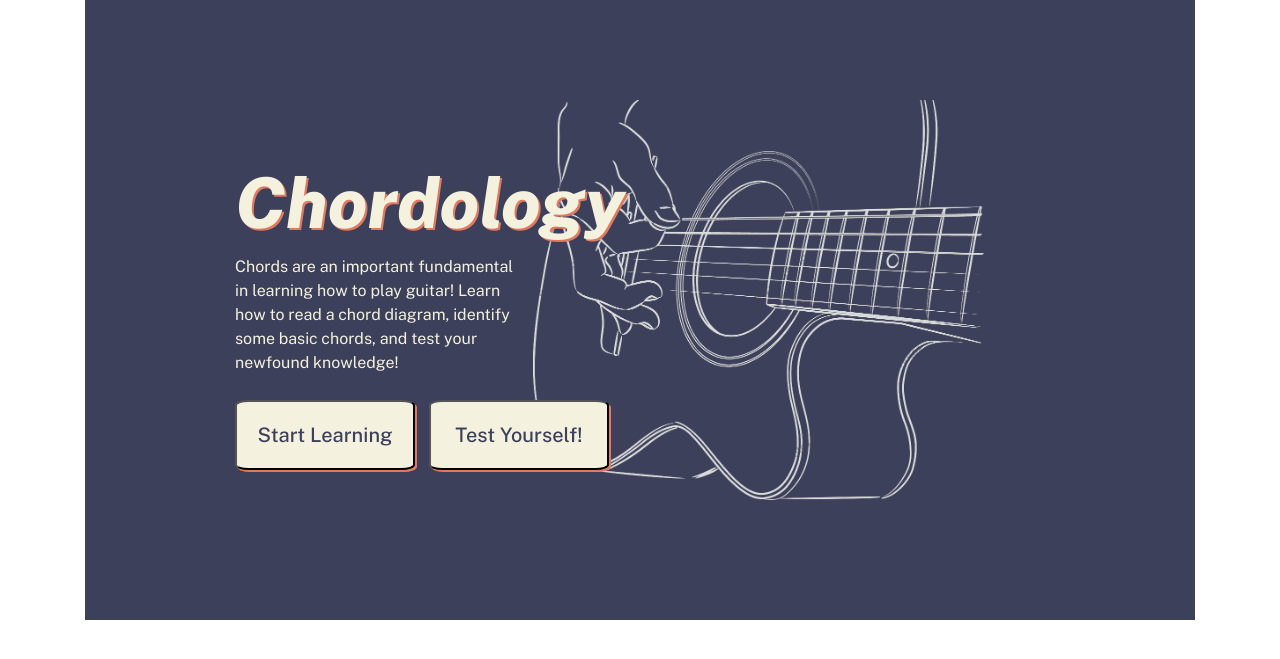
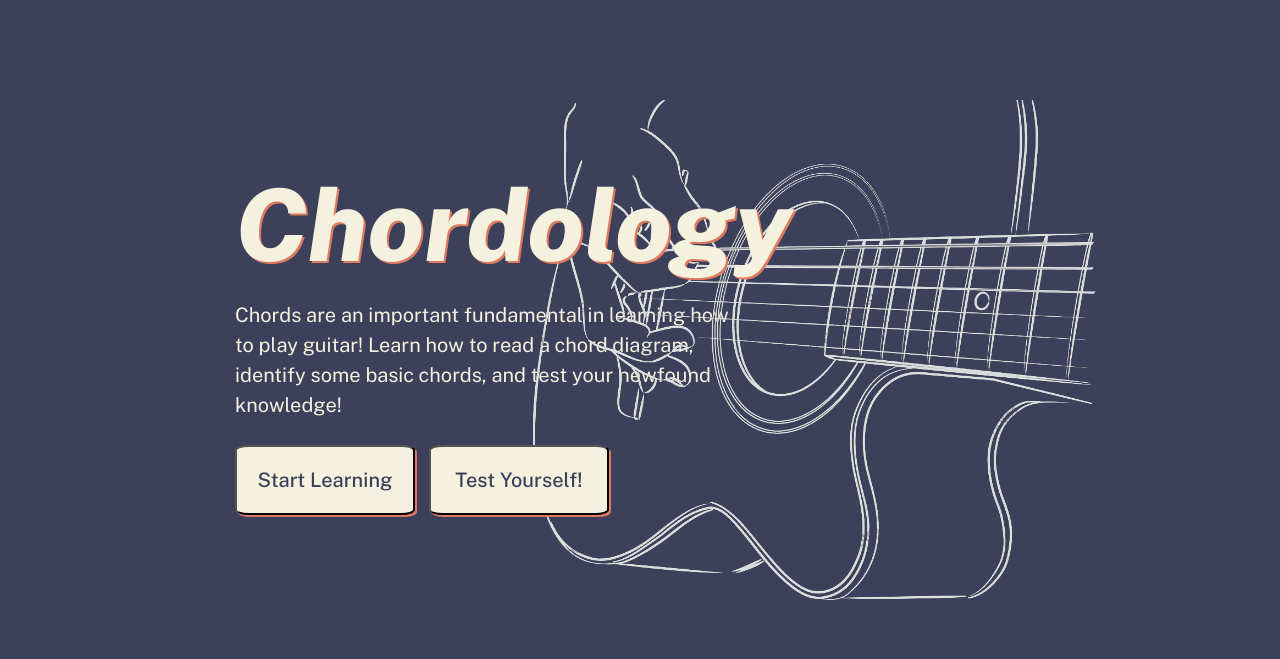
Before and after one commit to mweaser/chordology, a Flask app: page / in a window 1280 px wide. Shown: the top 659 px of the page. Run offline with Flask 2, Linux system fonts and the light colour scheme; some libraries are stand-ins or nearby versions.

Commit message:
update home to full bleed

```diff
--- a/static/home.js
+++ b/static/home.js
@@ -8,4 +8,5 @@ $(document).ready(function() {
 
     })
     $(".navbar").hide()
+    $(".bodycolor").css("background-color", "#3d405b");
 })
--- a/static/main.css
+++ b/static/main.css
@@ -303,11 +303,15 @@
 }
 
 .home-header {
-    font-size: 70px;
+    font-size: 100px;
     font-weight: 800;
     font-family: 'Public Sans', sans-serif;
     font-style: italic;
     filter: drop-shadow(2px 2px 0px #e07a5fff);
+}
+.homedesc{
+    font-size: 20px;
+    width: 500px;
 }
 body{
     font-family: 'Public Sans', sans-serif;
@@ -393,7 +397,7 @@ body{
 #homeimg{
     position: absolute;
     margin-left: 35%;
-    height: 400px;
+    height: 500px;
     margin-top: 100px;
     z-index: 0;
 }
@@ -450,6 +454,6 @@ img.animated-gif{
     left: 375px; */
 }
 .navbar-brand{
-    font-size: italic;
+    font-style: italic;
     font-weight: 800;
 }
--- a/templates/home.html
+++ b/templates/home.html
@@ -8,13 +8,7 @@
 <div class="home">
 
     <div class="home-header">Chordology</div>
-    <div>
-        Chords are an important fundamental <br>
-        in learning how to play guitar! Learn <br>
-        how to read a chord diagram, identify <br>
-        some basic chords, and test your <br>
-        newfound knowledge!
-    </div>
+    <div class="homedesc"> Chords are an important fundamental in learning how to play guitar! Learn how to read a chord diagram, identify some basic chords, and test your newfound knowledge!</div>
     <div id="homebuttons">
         <button id="start-learning" class="home-button">Start Learning</button>
         <button id="test-yourself" class="home-button">Test Yourself!</button>
--- a/templates/layout.html
+++ b/templates/layout.html
@@ -25,7 +25,7 @@
   </head>
 
 
-  <body>
+  <body class=bodycolor>
 
 <nav class="navbar navbar-expand-lg navbar-light" style="background-color: #3d405b;">
   <div class="container">
```
